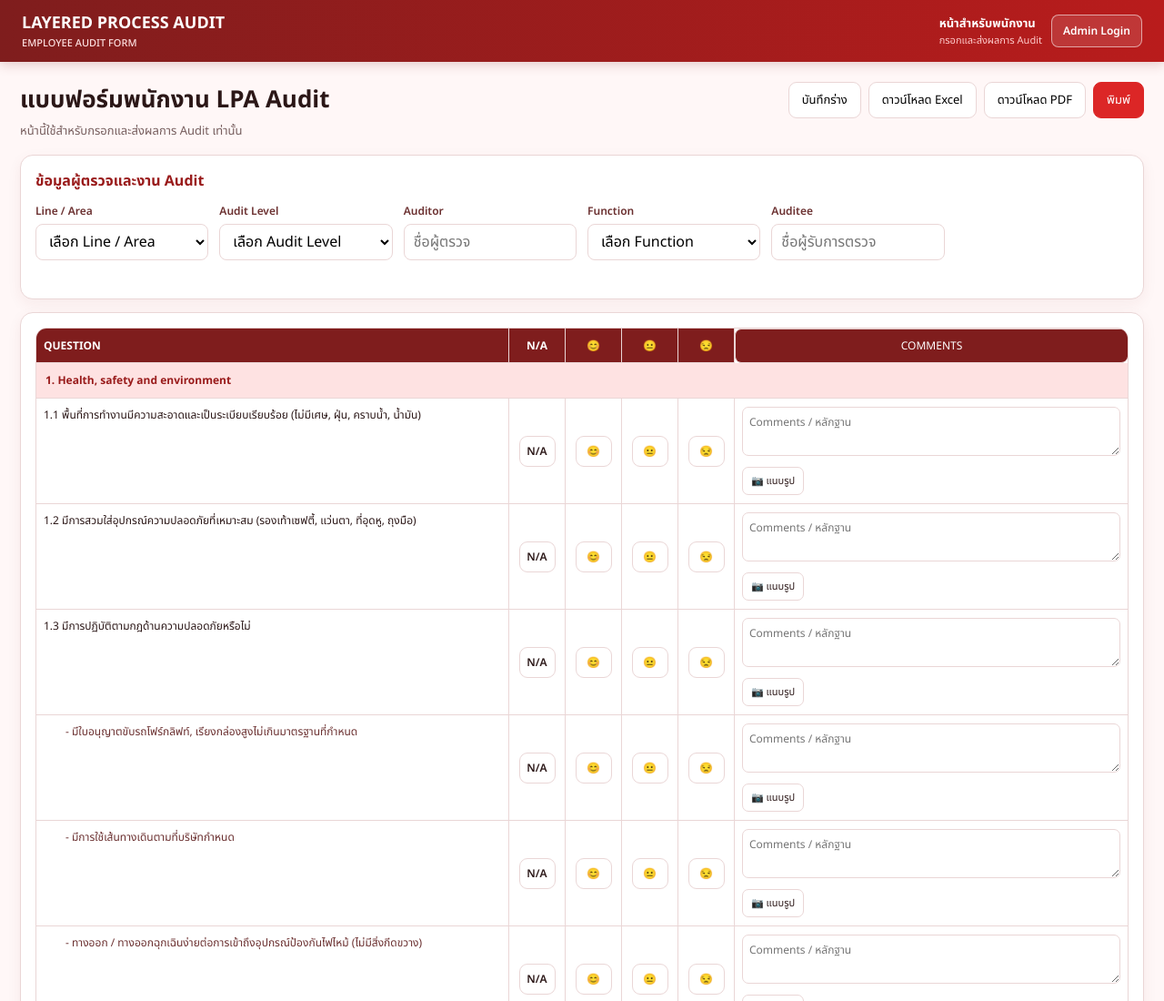
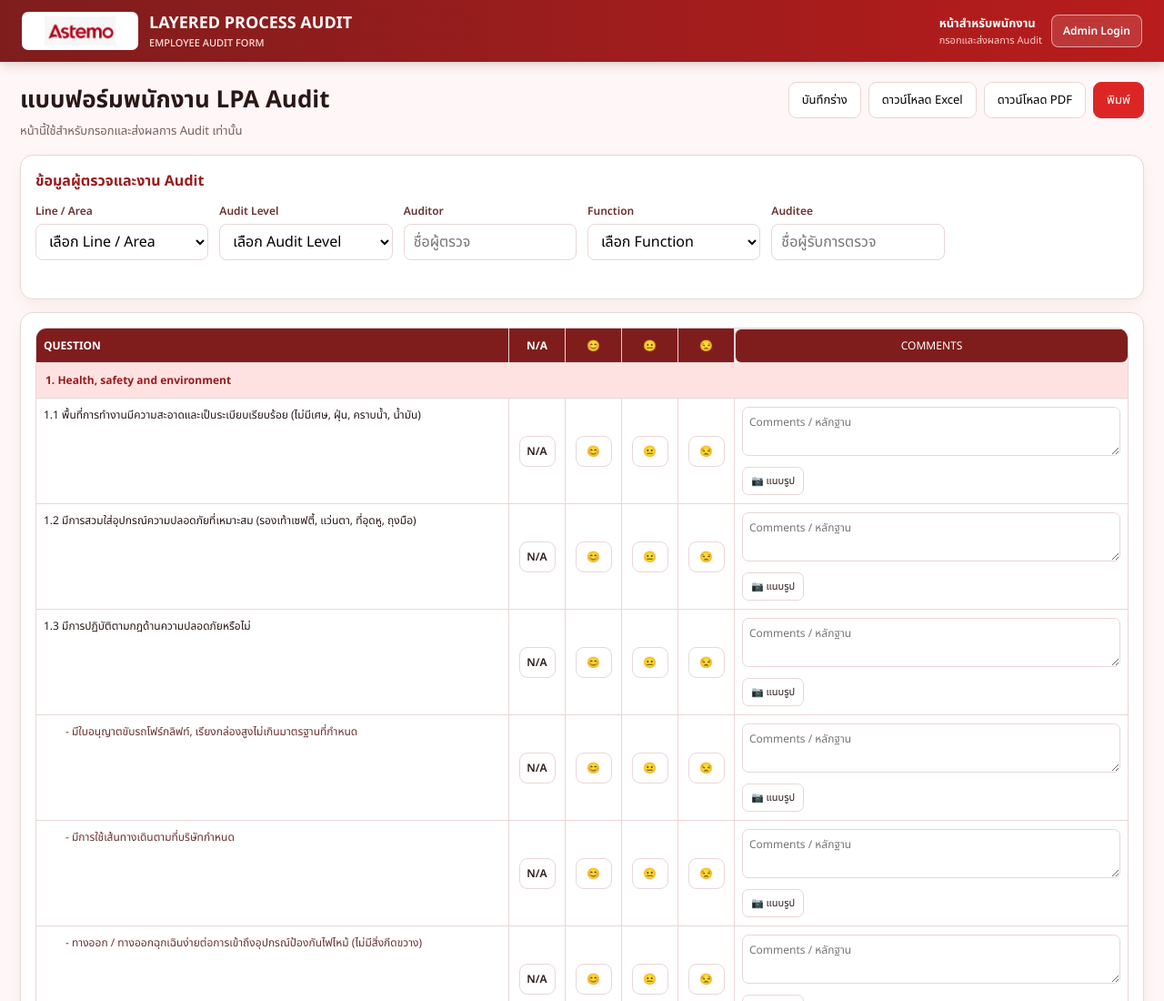
Before and after one commit to wachirawitro070899/lpa-audit-app, a website: page audit.html in a window 1280 px wide. Shown: the top 1100 px of the page at 91% size. Drawn offline with nearby package versions, Linux system fonts and the light colour scheme.

Commit message:
Replace Jinrong branding with Astemo logo

```diff
--- a/audit.html
+++ b/audit.html
@@ -37,12 +37,13 @@
     }
     @media print{
       @page{size:A4 landscape;margin:8mm}.topnav,.page-head,.no-print,.summary-card{display:none!important}body{background:#fff}.page{padding:0;max-width:none}.card{box-shadow:none;border:0;padding:0;margin:0}.print-title{display:block;text-align:center;margin-bottom:8px}.print-title h2{margin:0;font-size:15px}.print-meta{font-size:9px;margin-top:4px}.table-wrap{overflow:visible;border:1px solid #444;border-radius:0}.audit-table{min-width:0;font-size:7.5px}.audit-table thead th{position:static;background:#eee!important;color:#000!important;-webkit-print-color-adjust:exact;print-color-adjust:exact}.audit-table th,.audit-table td{padding:3px;border-color:#777}.section-row td{background:#ddd!important;color:#000!important;-webkit-print-color-adjust:exact;print-color-adjust:exact}.comment{border:0;min-height:18px;padding:0}.custom-q{border:0;padding:0}.choice label{border:0;min-width:20px;height:18px}.choice input:not(:checked)+label{color:#bbb}.choice input:checked+label{font-weight:700;background:transparent!important;box-shadow:none}.hint{display:none}}
+    .brand{display:flex;align-items:center;gap:12px}.brand-logo{display:block;width:128px;height:42px;object-fit:contain;background:#fff;border-radius:7px;padding:5px}@media(max-width:700px){.brand{gap:7px}.brand-logo{width:88px;height:34px}}
   </style>
 </head>
 <body>
 <div class="app">
   <header class="topnav">
-    <div class="brand">LAYERED PROCESS AUDIT<small>EMPLOYEE AUDIT FORM</small></div>
+    <div class="brand"><img class="brand-logo" src="astemo-logo.png" alt="Astemo"><span>LAYERED PROCESS AUDIT<small>EMPLOYEE AUDIT FORM</small></span></div>
     <div class="user-chip"><div><b>หน้าสำหรับพนักงาน</b><div class="role">กรอกและส่งผลการ Audit</div></div><a class="admin-login no-print" href="login.html">Admin Login</a></div>
   </header>
 
@@ -82,7 +83,7 @@
     </section>
 
     <section class="card" id="printArea">
-      <div class="print-title"><h2>Layered Process Audit (LPA)</h2><div class="print-meta" id="printMeta"></div></div>
+      <div class="print-title"><img src="astemo-logo.png" alt="Astemo" style="width:110px;height:34px;object-fit:contain"><h2>Layered Process Audit (LPA)</h2><div class="print-meta" id="printMeta"></div></div>
       <div class="table-wrap">
         <table class="audit-table">
           <thead><tr><th class="question">QUESTION</th><th>N/A</th><th>😊</th><th>😐</th><th>😒</th><th class="comment">COMMENTS</th></tr></thead>
```
Also changed, not shown: admin.html (+1 -1 lines), login.html (+1 -1 lines), astemo-logo.png (added).
